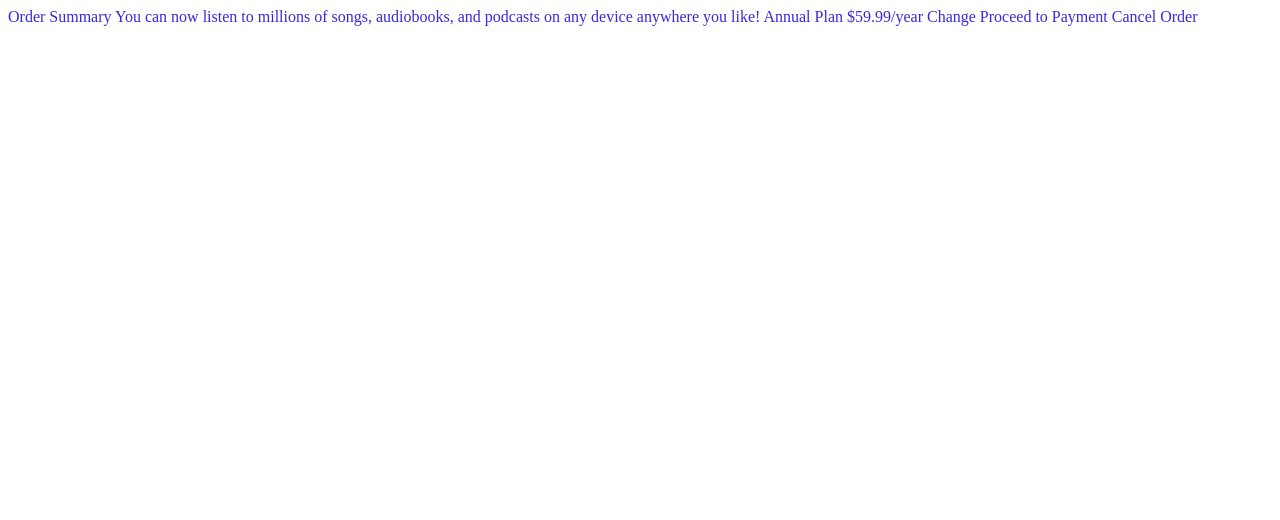
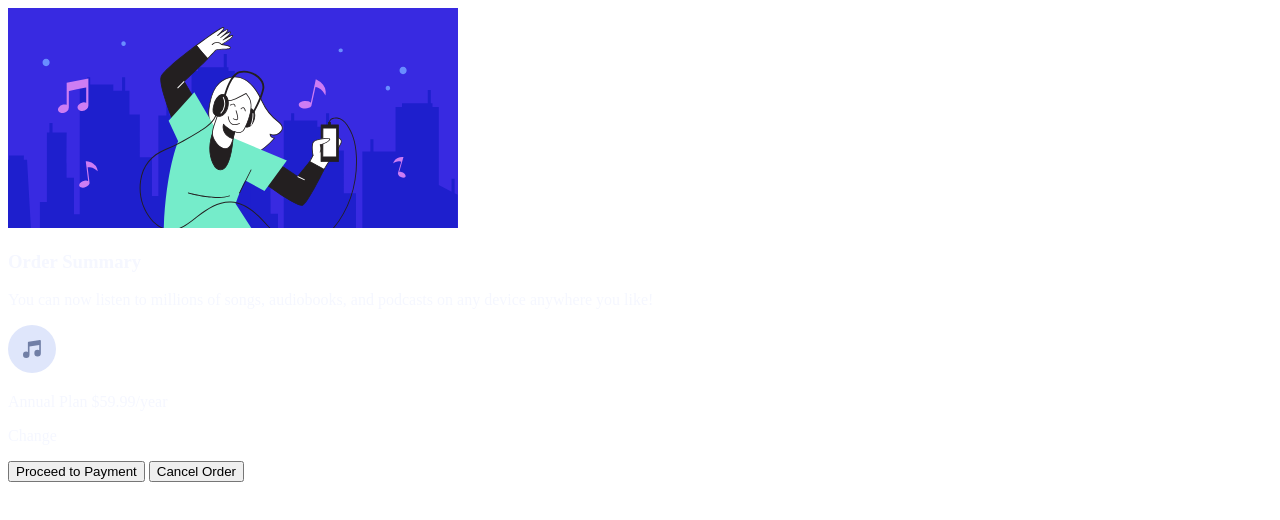
Before and after one commit to Mlipa/order_summary, a plain HTML site: page index.html in a window 1280 px wide. Drawn offline with Linux system fonts and the light colour scheme.

Commit message:
HTML maquetado

```diff
--- a/css/style.css
+++ b/css/style.css
@@ -1,3 +1,3 @@
 body{
-    color: hsl(245, 75%, 52%);
+    color: hsl(225, 100%, 98%);
 }
--- a/index.html
+++ b/index.html
@@ -9,19 +9,19 @@
   <title>Order Sumary</title>
 </head>
 <body>
-
-  Order Summary
-
-  You can now listen to millions of songs, audiobooks, and podcasts on any
-  device anywhere you like!
-
-  Annual Plan
-  $59.99/year
-
-  Change
-
-  Proceed to Payment
-  Cancel Order
-
+  <div>
+    <img src="./images/illustration-hero.svg" alt="illustration-hero">
+    <h3>Order Summary</h3>
+    <p>You can now listen to millions of songs, audiobooks, and podcasts on any
+    device anywhere you like!</p>
+    <div>
+      <img src="./images/icon-music.svg" alt="icon-music">
+      <p>Annual Plan
+        $59.99/year</p>
+      <p>Change</p>
+    </div>
+    <button>Proceed to Payment</button>
+    <button>Cancel Order</button>
+  </div>
 </body>
 </html>
```
